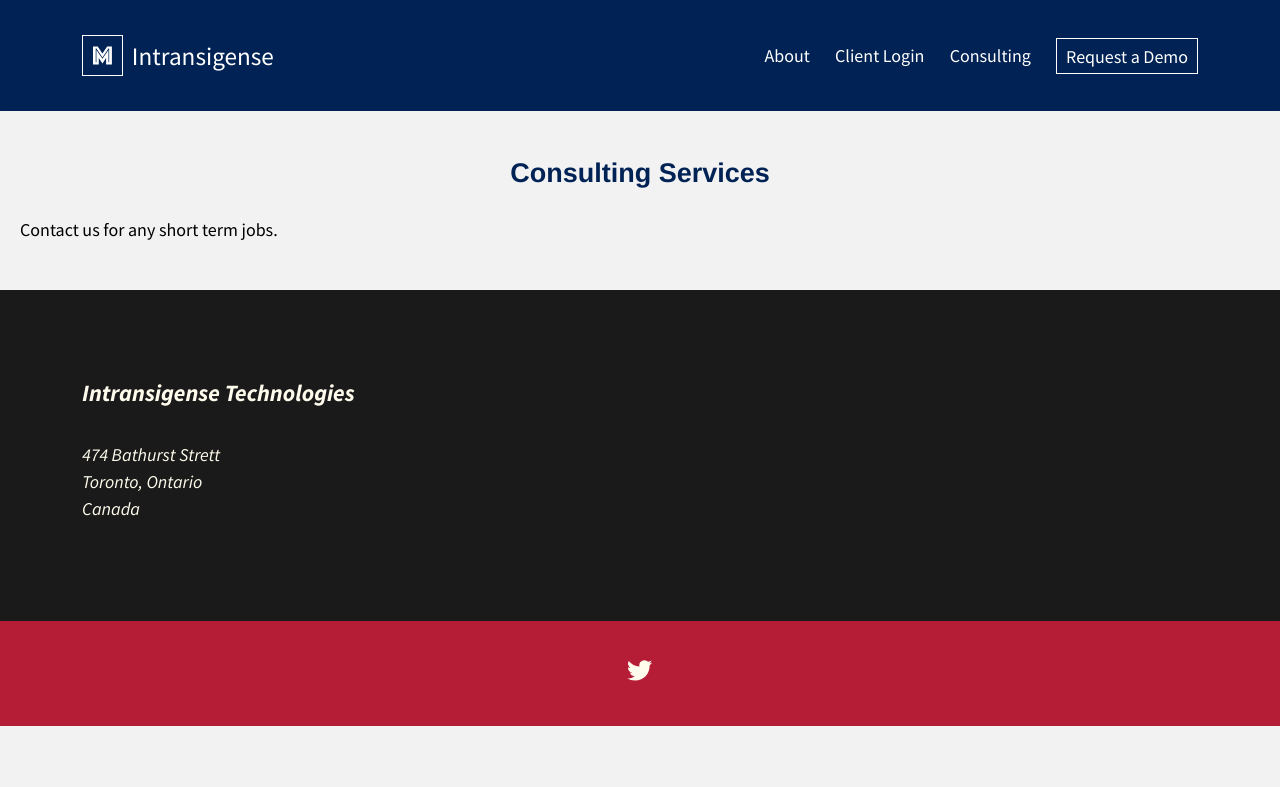
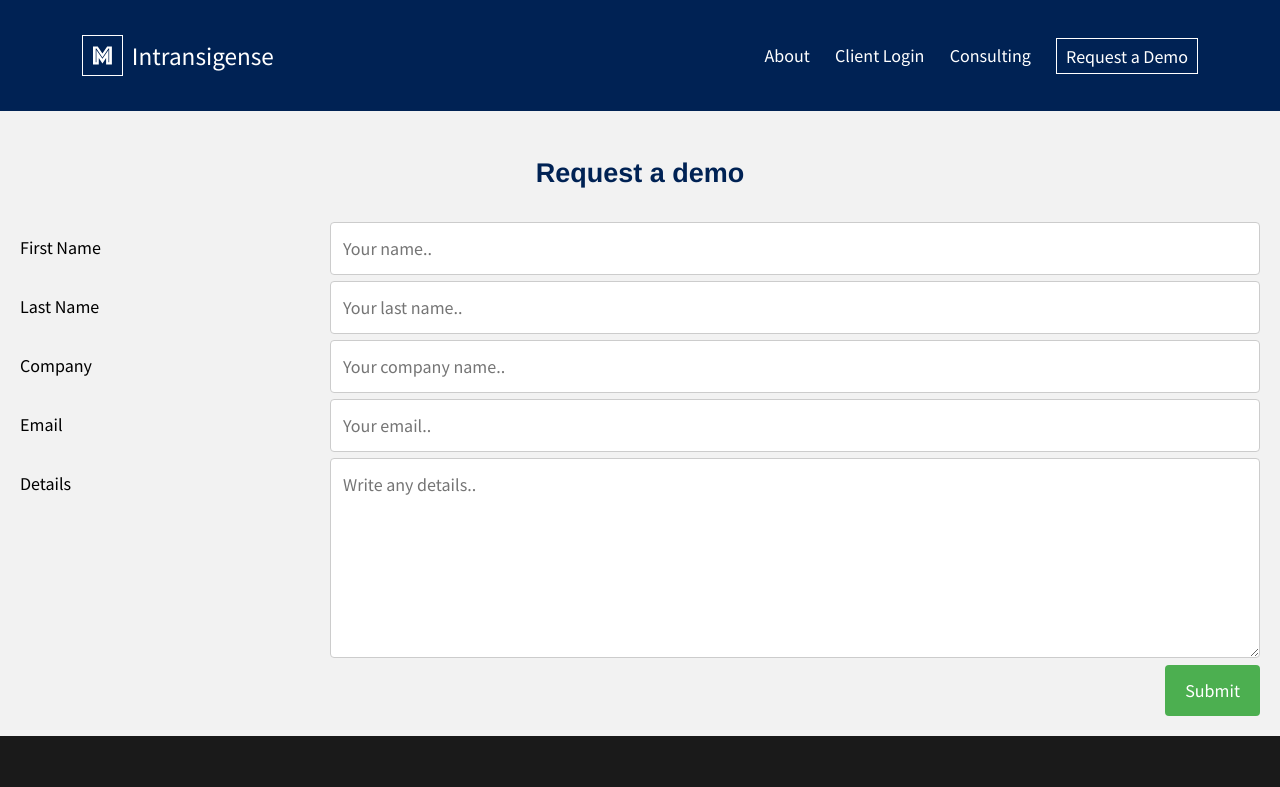
Before and after one commit to MarcusScalice/MarcusScalice.github.io, a plain HTML site: page page/request_demo copy.html in a window 1280 px wide. Shown: the top 787 px of the page. Drawn offline with Linux system fonts and the light colour scheme; files that its build step writes are made by us from their sources.

Commit message:
StreetNameFix

```diff
--- a/page/consulting.html
+++ b/page/request_demo copy.html
@@ -9,6 +9,7 @@
     <link rel="stylesheet" href="../css/style-main.css" type="text/css" media="all">
     <link rel="stylesheet" href="../css/style-request.css" type="text/css" media="all">
 
+    <script language="JavaScript" src="../JS/gen_validatorv31.js" type="text/javascript"></script>
     <script src="../JS/script.js" defer></script>
     <script src="../JS/libs/flexibility.js"></script>
     <script>
@@ -49,13 +50,65 @@
     </header><!-- .masthead -->
 
     <main class="main-area">
-            <div class="container">
-                <h2 class="demo">Consulting Services</h2>
-                <div>
-                  <p>Contact us for any short term jobs.</p>
+
+        <div class="container">
+            <h2 class="demo">Request a demo</h2>
+            <form method ="POST" name="request" action="../form-to-email.php">
+              <div class="row">
+                <div class="col-25">
+                  <label for="fname">First Name</label>
                 </div>
-            </div>
-
+                <div class="col-75">
+                  <input type="text" id="fname" name="fname" placeholder="Your name..">
+                </div>
+              </div>
+              <div class="row">
+                <div class="col-25">
+                  <label for="lname">Last Name</label>
+                </div>
+                <div class="col-75">
+                  <input type="text" id="lname" name="lname" placeholder="Your last name..">
+                </div>
+              </div>
+              <div class="row">
+                <div class="col-25">
+                  <label for="company">Company</label>
+                </div>
+                <div class="col-75">
+                    <input type="text" id="company" name="company" placeholder="Your company name..">
+                </div>
+              </div>
+              <div class="row">
+                <div class="col-25">
+                  <label for="email">Email</label>
+                </div>
+                <div class="col-75">
+                    <input type="text" id="email" name="email" placeholder="Your email..">
+                </div>
+              </div>
+              <div class="row">
+                <div class="col-25">
+                  <label for="subject">Details</label>
+                </div>
+                <div class="col-75">
+                  <textarea id="subject" name="subject" placeholder="Write any details.." style="height:200px"></textarea>
+                </div>
+              </div>
+              <div class="row">
+                <input type="submit" name="submit" value="Submit">
+              </div>
+            </form>
+          </div>
+            <script language="JavaScript">
+                // Code for validating the form
+                // Visit http://www.javascript-coder.com/html-form/javascript-form-validation.phtml
+                // for details
+                var frmvalidator  = new Validator("request");
+                frmvalidator.addValidation("fname","req","Please provide your first name");
+                frmvalidator.addValidation("lname","req","Please provide your last name");
+                frmvalidator.addValidation("email","req","Please provide your email");
+                frmvalidator.addValidation("email","email","Please enter a valid email address");
+            </script>
 
     </main><!-- .main-area -->
 
```
Also changed, not shown: index.html (+1 -1 lines), page/about.html (+1 -1 lines), page/request_demo.html (+1 -1 lines), page/thank-you.html (+1 -1 lines).
